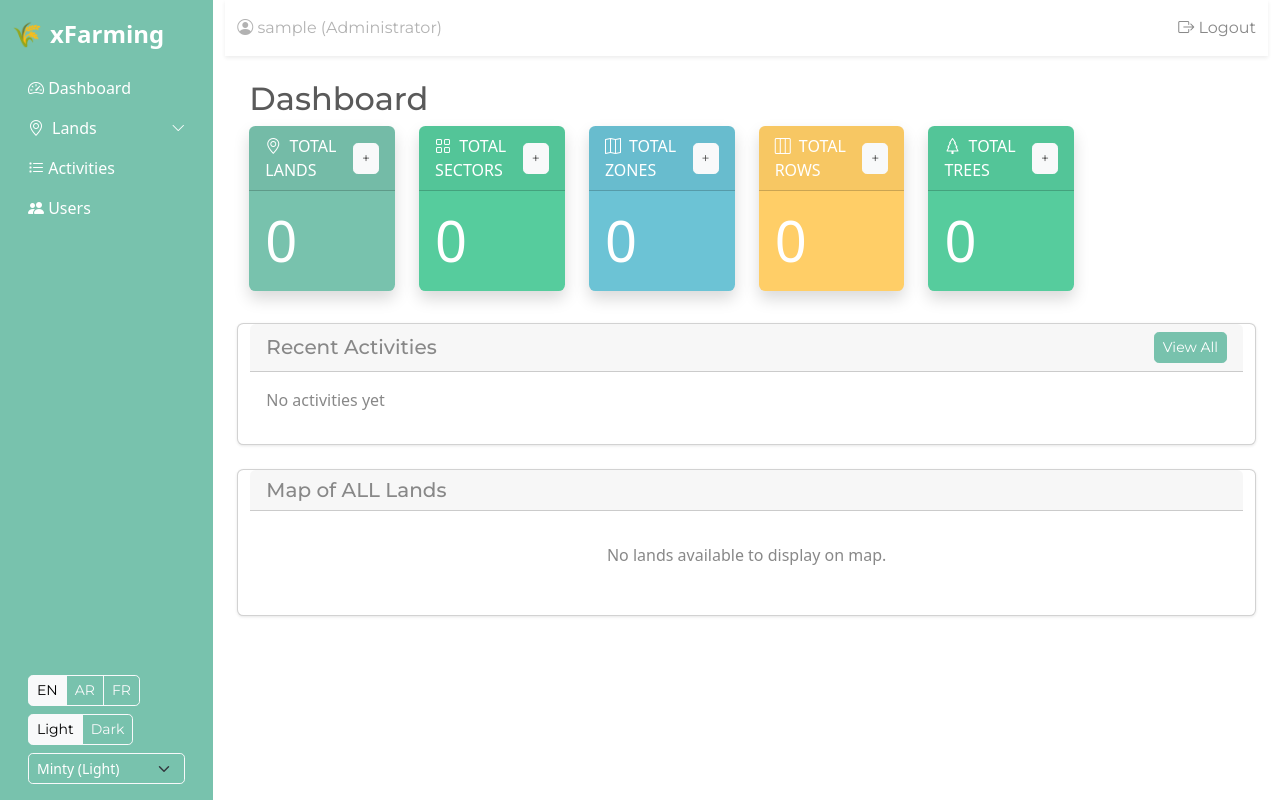
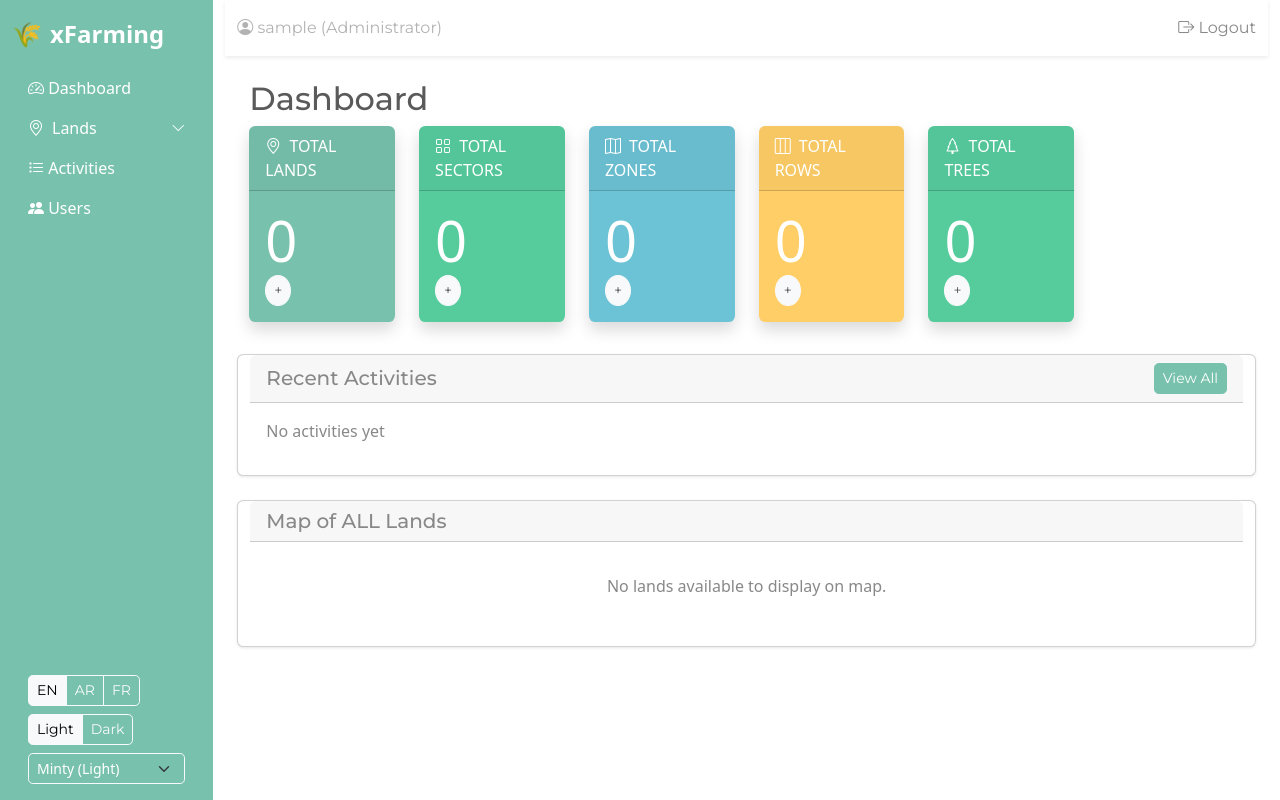
Before and after one commit to kouljihate/xFarming, a Flask app: page /dashboard/ in a window 1280 px wide. Run offline with Flask 3, Linux system fonts and the light colour scheme; the visitor is signed in with stand-in values (Sample User, id 1); data that the repository does not hold is empty; some libraries are stand-ins or nearby versions.

Commit message:
Move + button to card-body, make circular, use 11/1 column layout

```diff
--- a/app/__init__.py
+++ b/app/__init__.py
@@ -5,7 +5,7 @@ import os
 from app.config import Config
 from app.translations import t as t_func
 
-__version__ = '0.7.11'
+__version__ = '0.7.12'
 
 bootstrap = Bootstrap()
 
--- a/app/templates/dashboard/index.html
+++ b/app/templates/dashboard/index.html
@@ -8,56 +8,86 @@
 <div class="row mb-3">
     <div class="col-lg-2 col-md-6 mb-3">
         <div class="card text-white bg-primary border-0 shadow">
-            <div class="card-header d-flex justify-content-between align-items-center">
-                <span><i class="bi-geo-alt me-1"></i> TOTAL LANDS</span>
-                <a href="{{ url_for('lands.index') }}" class="btn btn-sm btn-light" title="Add Land">+</a>
+            <div class="card-header">
+                <i class="bi-geo-alt me-1"></i> TOTAL LANDS
             </div>
             <div class="card-body">
-                <p class="card-text display-4 mb-0">{{ stats.lands }}</p>
+                <div class="row align-items-center">
+                    <div class="col-11">
+                        <p class="card-text display-4 mb-0">{{ stats.lands }}</p>
+                    </div>
+                    <div class="col-1">
+                        <a href="{{ url_for('lands.index') }}" class="btn btn-sm btn-light rounded-circle" title="Add Land">+</a>
+                    </div>
+                </div>
             </div>
         </div>
     </div>
     <div class="col-lg-2 col-md-6 mb-3">
         <div class="card text-white bg-success border-0 shadow">
-            <div class="card-header d-flex justify-content-between align-items-center">
-                <span><i class="bi-grid me-1"></i> TOTAL SECTORS</span>
-                <a href="{{ url_for('sectors.index') }}" class="btn btn-sm btn-light" title="Add Sector">+</a>
+            <div class="card-header">
+                <i class="bi-grid me-1"></i> TOTAL SECTORS
             </div>
             <div class="card-body">
-                <p class="card-text display-4 mb-0">{{ stats.sectors }}</p>
+                <div class="row align-items-center">
+                    <div class="col-11">
+                        <p class="card-text display-4 mb-0">{{ stats.sectors }}</p>
+                    </div>
+                    <div class="col-1">
+                        <a href="{{ url_for('sectors.index') }}" class="btn btn-sm btn-light rounded-circle" title="Add Sector">+</a>
+                    </div>
+                </div>
             </div>
         </div>
     </div>
     <div class="col-lg-2 col-md-6 mb-3">
         <div class="card text-white bg-info border-0 shadow">
-            <div class="card-header d-flex justify-content-between align-items-center">
-                <span><i class="bi-map me-1"></i> TOTAL ZONES</span>
-                <a href="{{ url_for('zones.index') }}" class="btn btn-sm btn-light" title="Add Zone">+</a>
+            <div class="card-header">
+                <i class="bi-map me-1"></i> TOTAL ZONES
             </div>
             <div class="card-body">
-                <p class="card-text display-4 mb-0">{{ stats.zones }}</p>
+                <div class="row align-items-center">
+                    <div class="col-11">
+                        <p class="card-text display-4 mb-0">{{ stats.zones }}</p>
+                    </div>
+                    <div class="col-1">
+                        <a href="{{ url_for('zones.index') }}" class="btn btn-sm btn-light rounded-circle" title="Add Zone">+</a>
+                    </div>
+                </div>
             </div>
         </div>
     </div>
     <div class="col-lg-2 col-md-6 mb-3">
         <div class="card text-white bg-warning border-0 shadow">
-            <div class="card-header d-flex justify-content-between align-items-center">
-                <span><i class="bi-layout-three-columns me-1"></i> TOTAL ROWS</span>
-                <a href="{{ url_for('rows.index') }}" class="btn btn-sm btn-light" title="Add Row">+</a>
+            <div class="card-header">
+                <i class="bi-layout-three-columns me-1"></i> TOTAL ROWS
             </div>
             <div class="card-body">
-                <p class="card-text display-4 mb-0">{{ stats.rows }}</p>
+                <div class="row align-items-center">
+                    <div class="col-11">
+                        <p class="card-text display-4 mb-0">{{ stats.rows }}</p>
+                    </div>
+                    <div class="col-1">
+                        <a href="{{ url_for('rows.index') }}" class="btn btn-sm btn-light rounded-circle" title="Add Row">+</a>
+                    </div>
+                </div>
             </div>
         </div>
     </div>
     <div class="col-lg-2 col-md-6 mb-3">
         <div class="card text-white bg-success border-0 shadow">
-            <div class="card-header d-flex justify-content-between align-items-center">
-                <span><i class="bi-tree me-1"></i> TOTAL TREES</span>
-                <a href="{{ url_for('trees.index') }}" class="btn btn-sm btn-light" title="Add Tree">+</a>
+            <div class="card-header">
+                <i class="bi-tree me-1"></i> TOTAL TREES
             </div>
             <div class="card-body">
-                <p class="card-text display-4 mb-0">{{ stats.trees }}</p>
+                <div class="row align-items-center">
+                    <div class="col-11">
+                        <p class="card-text display-4 mb-0">{{ stats.trees }}</p>
+                    </div>
+                    <div class="col-1">
+                        <a href="{{ url_for('trees.index') }}" class="btn btn-sm btn-light rounded-circle" title="Add Tree">+</a>
+                    </div>
+                </div>
             </div>
         </div>
     </div>
```
Also changed, not shown: news.md (+6 -0 lines), 1 other file.
